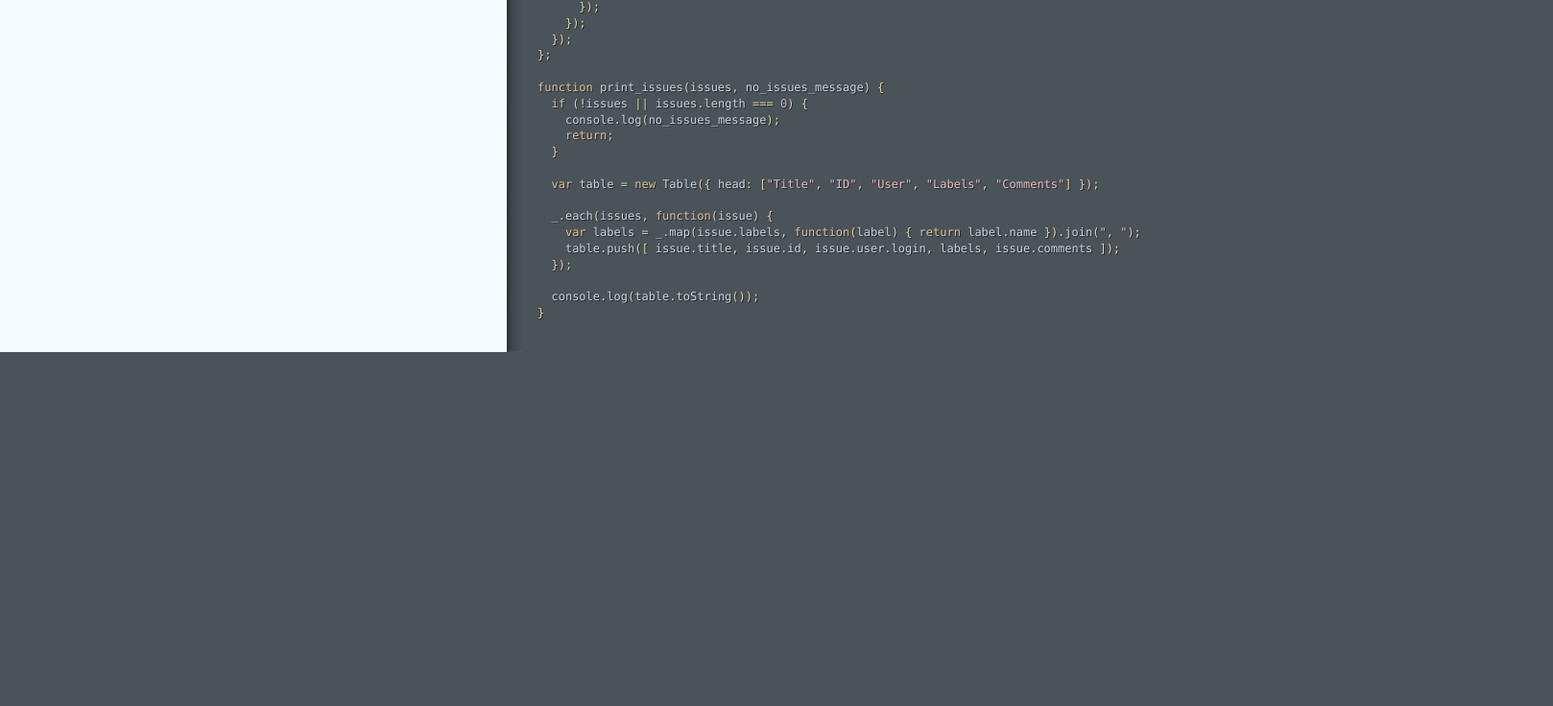
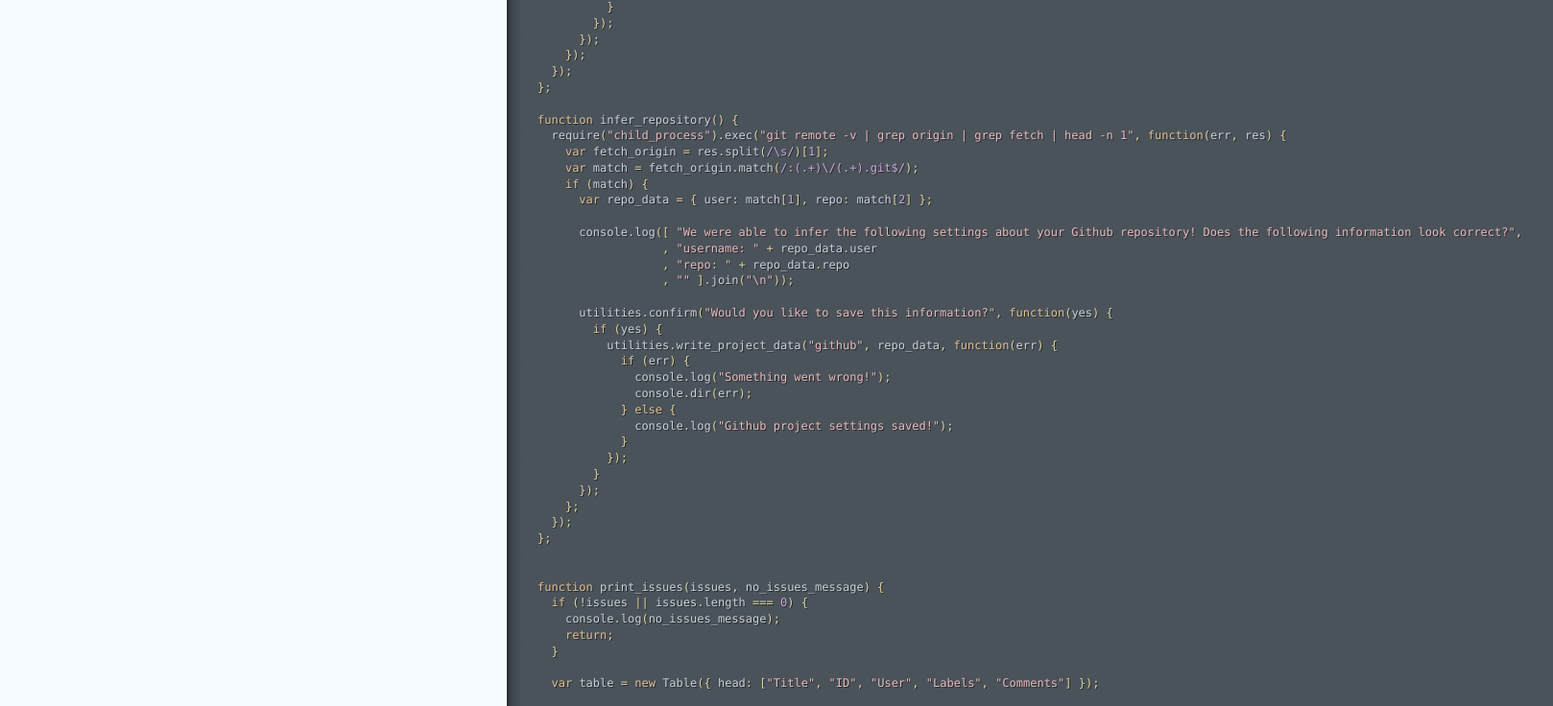
Before and after one commit to sonnym/spoor, a plain HTML site: page integrations/github.html in a window 1280 px wide. Shown: the part 1452-2188 px from the top of the page at 96% size, 1618 px wide, since content can reach past the window. Before the commit the page ends 1819 px from the top, so only its background shows below. Drawn offline with Linux system fonts and the light colour scheme.

Commit message:
Generated documentation for 198c60a97b073d4f4c46f115e26e4ad06e4d84c7

```diff
--- a/integrations/github.html
+++ b/integrations/github.html
@@ -16,9 +16,11 @@ their credentials repeatedly</p></div></div><div class="code"><div class="wrappe
     <span class="nx">console</span><span class="p">.</span><span class="nx">log</span><span class="p">(</span><span class="s2">&quot;Authorization token already exists.&quot;</span><span class="p">);</span>
     <span class="nx">utilities</span><span class="p">.</span><span class="nx">confirm</span><span class="p">(</span><span class="s2">&quot;Are you sure you want to continue? &quot;</span><span class="p">,</span> <span class="kd">function</span> <span class="p">(</span><span class="nx">yes</span><span class="p">)</span> <span class="p">{</span>
       <span class="k">if</span> <span class="p">(</span><span class="nx">yes</span><span class="p">)</span> <span class="p">{</span> <span class="nx">create_authorization</span><span class="p">()</span> <span class="p">};</span>
+      <span class="nx">infer_repository</span><span class="p">();</span>
     <span class="p">});</span>
   <span class="p">}</span> <span class="k">else</span> <span class="p">{</span>
     <span class="nx">create_authorization</span><span class="p">();</span>
+    <span class="nx">infer_repository</span><span class="p">();</span>
   <span class="p">}</span>
 <span class="p">};</span></div></div></div><div class="segment"><div class="comments"><div class="wrapper"><h2 id="listing-commands">listing commands</h2></div></div></div><div class="segment"><div class="comments"><div class="wrapper"><h3 id="open-issues">open_issues</h3>
 
@@ -83,6 +85,35 @@ with github.</p></div></div><div class="code"><div class="wrapper"><span class="
   <span class="p">});</span>
 <span class="p">};</span>
 
+<span class="kd">function</span> <span class="nx">infer_repository</span><span class="p">()</span> <span class="p">{</span>
+  <span class="nx">require</span><span class="p">(</span><span class="s2">&quot;child_process&quot;</span><span class="p">).</span><span class="nx">exec</span><span class="p">(</span><span class="s2">&quot;git remote -v | grep origin | grep fetch | head -n 1&quot;</span><span class="p">,</span> <span class="kd">function</span><span class="p">(</span><span class="nx">err</span><span class="p">,</span> <span class="nx">res</span><span class="p">)</span> <span class="p">{</span>
+    <span class="kd">var</span> <span class="nx">fetch_origin</span> <span class="o">=</span> <span class="nx">res</span><span class="p">.</span><span class="nx">split</span><span class="p">(</span><span class="sr">/\s/</span><span class="p">)[</span><span class="mi">1</span><span class="p">];</span>
+    <span class="kd">var</span> <span class="nx">match</span> <span class="o">=</span> <span class="nx">fetch_origin</span><span class="p">.</span><span class="nx">match</span><span class="p">(</span><span class="sr">/:(.+)\/(.+).git$/</span><span class="p">);</span>
+    <span class="k">if</span> <span class="p">(</span><span class="nx">match</span><span class="p">)</span> <span class="p">{</span>
+      <span class="kd">var</span> <span class="nx">repo_data</span> <span class="o">=</span> <span class="p">{</span> <span class="nx">user</span><span class="o">:</span> <span class="nx">match</span><span class="p">[</span><span class="mi">1</span><span class="p">],</span> <span class="nx">repo</span><span class="o">:</span> <span class="nx">match</span><span class="p">[</span><span class="mi">2</span><span class="p">]</span> <span class="p">};</span>
+
+      <span class="nx">console</span><span class="p">.</span><span class="nx">log</span><span class="p">([</span> <span class="s2">&quot;We were able to infer the following settings about your Github repository! Does the following information look correct?&quot;</span><span class="p">,</span>
+                  <span class="p">,</span> <span class="s2">&quot;username: &quot;</span> <span class="o">+</span> <span class="nx">repo_data</span><span class="p">.</span><span class="nx">user</span>
+                  <span class="p">,</span> <span class="s2">&quot;repo: &quot;</span> <span class="o">+</span> <span class="nx">repo_data</span><span class="p">.</span><span class="nx">repo</span>
+                  <span class="p">,</span> <span class="s2">&quot;&quot;</span> <span class="p">].</span><span class="nx">join</span><span class="p">(</span><span class="s2">&quot;\n&quot;</span><span class="p">));</span>
+
+      <span class="nx">utilities</span><span class="p">.</span><span class="nx">confirm</span><span class="p">(</span><span class="s2">&quot;Would you like to save this information?&quot;</span><span class="p">,</span> <span class="kd">function</span><span class="p">(</span><span class="nx">yes</span><span class="p">)</span> <span class="p">{</span>
+        <span class="k">if</span> <span class="p">(</span><span class="nx">yes</span><span class="p">)</span> <span class="p">{</span>
+          <span class="nx">utilities</span><span class="p">.</span><span class="nx">write_project_data</span><span class="p">(</span><span class="s2">&quot;github&quot;</span><span class="p">,</span> <span class="nx">repo_data</span><span class="p">,</span> <span class="kd">function</span><span class="p">(</span><span class="nx">err</span><span class="p">)</span> <span class="p">{</span>
+            <span class="k">if</span> <span class="p">(</span><span class="nx">err</span><span class="p">)</span> <span class="p">{</span>
+              <span class="nx">console</span><span class="p">.</span><span class="nx">log</span><span class="p">(</span><span class="s2">&quot;Something went wrong!&quot;</span><span class="p">);</span>
+              <span class="nx">console</span><span class="p">.</span><span class="nx">dir</span><span class="p">(</span><span class="nx">err</span><span class="p">);</span>
+            <span class="p">}</span> <span class="k">else</span> <span class="p">{</span>
+              <span class="nx">console</span><span class="p">.</span><span class="nx">log</span><span class="p">(</span><span class="s2">&quot;Github project settings saved!&quot;</span><span class="p">);</span>
+            <span class="p">}</span>
+          <span class="p">});</span>
+        <span class="p">}</span>
+      <span class="p">});</span>
+    <span class="p">};</span>
+  <span class="p">});</span>
+<span class="p">};</span>
+
+
 <span class="kd">function</span> <span class="nx">print_issues</span><span class="p">(</span><span class="nx">issues</span><span class="p">,</span> <span class="nx">no_issues_message</span><span class="p">)</span> <span class="p">{</span>
   <span class="k">if</span> <span class="p">(</span><span class="o">!</span><span class="nx">issues</span> <span class="o">||</span> <span class="nx">issues</span><span class="p">.</span><span class="nx">length</span> <span class="o">===</span> <span class="mi">0</span><span class="p">)</span> <span class="p">{</span>
     <span class="nx">console</span><span class="p">.</span><span class="nx">log</span><span class="p">(</span><span class="nx">no_issues_message</span><span class="p">);</span>
```
Also changed, not shown: cli.html (+1 -3 lines).
